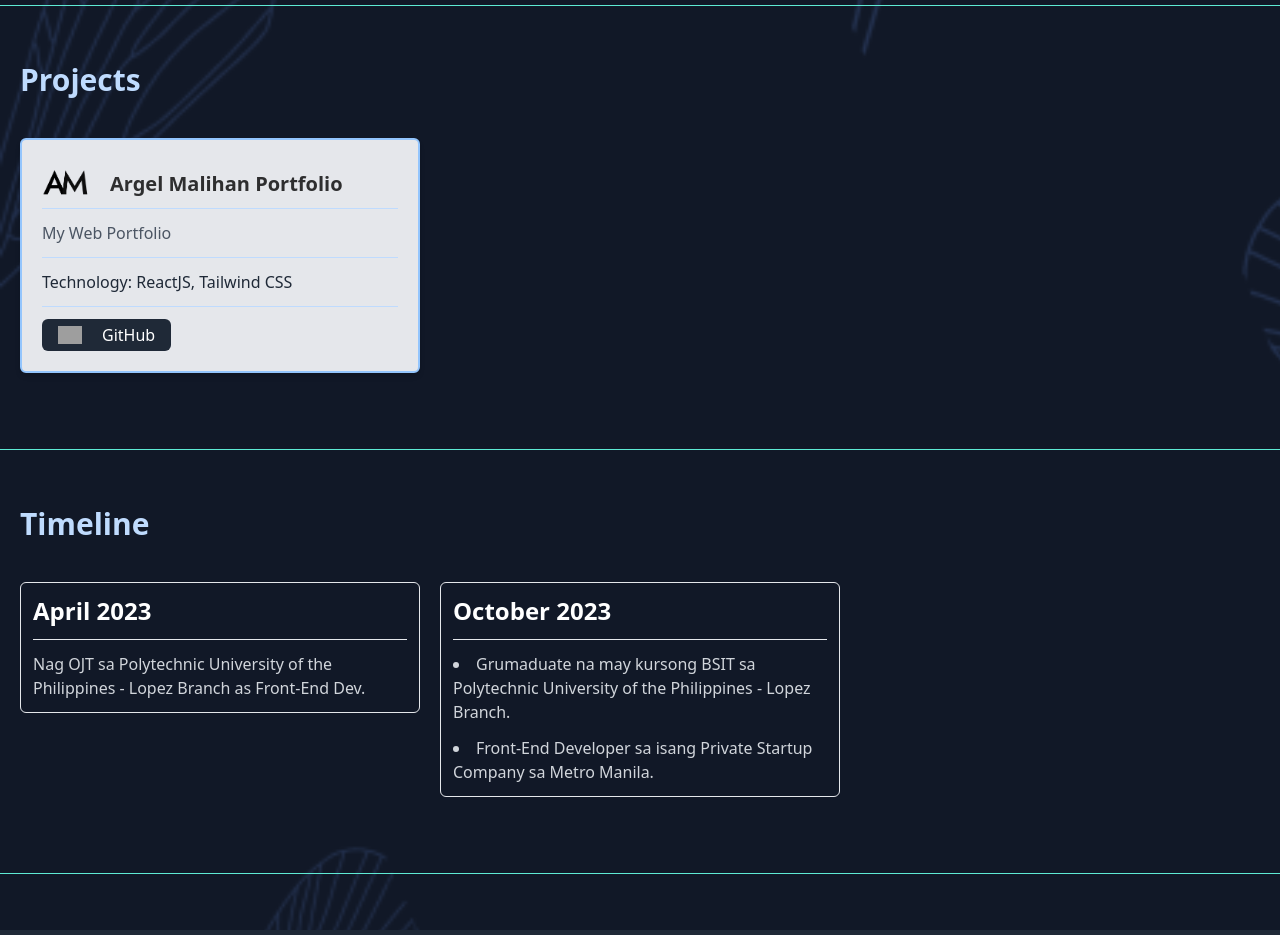
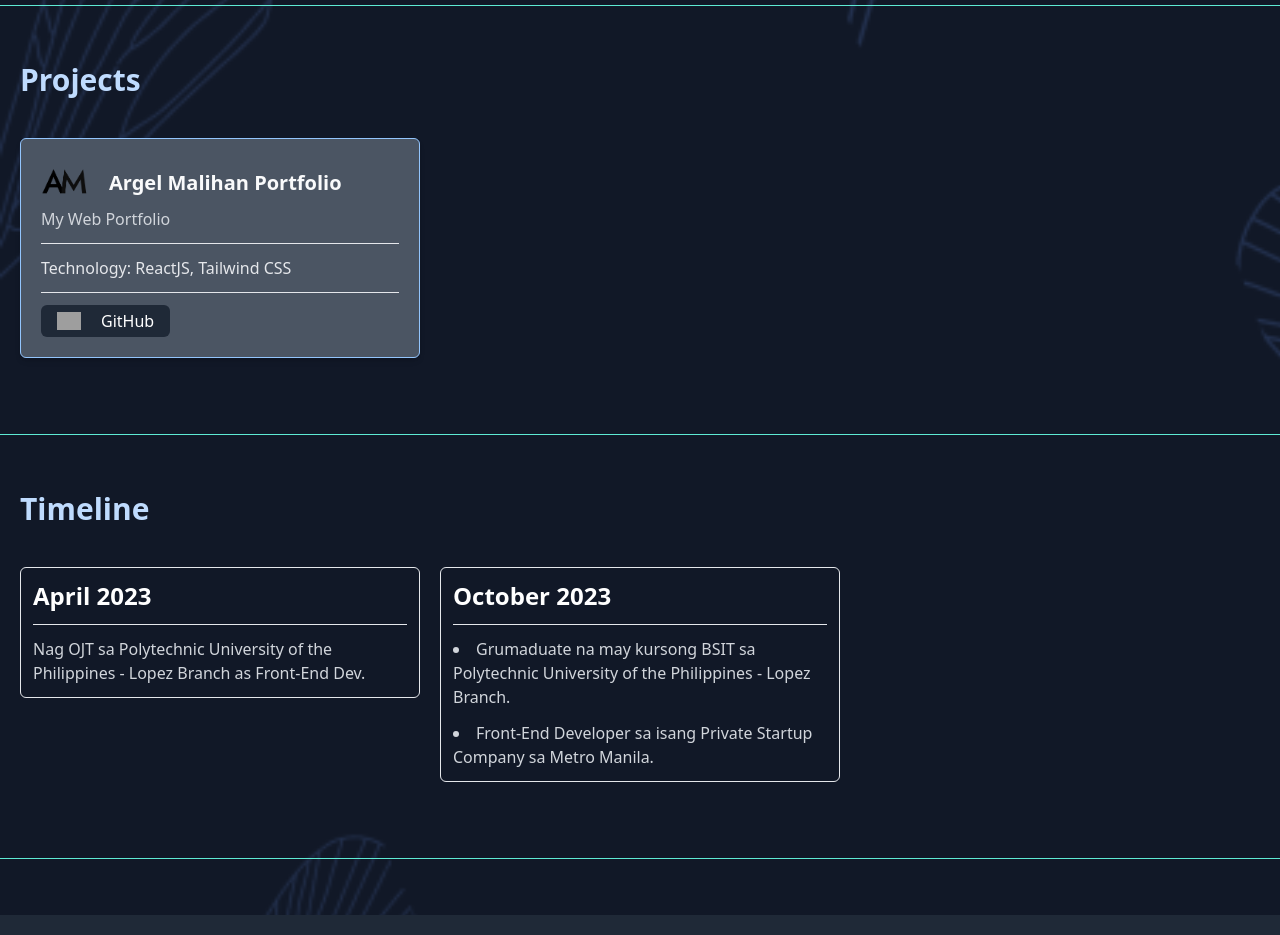
Before and after one commit to MarkMalihan/Web-Porfolio, a React (Vite) app: page / in a window 1280 px wide. Shown: the part 1560-2495 px from the top of the page. Built offline with nearby package versions, Linux system fonts and the light colour scheme; grey boxes are pictures that could not be loaded; the HTML template or start-up script is replaced by a standard one.

Commit message:
project card update

```diff
--- a/src/components/ProjectCards.jsx
+++ b/src/components/ProjectCards.jsx
@@ -16,7 +16,7 @@ function ProjectCards() {
         {projects.map((project, index) => (
           <section
             key={index}
-            className="p-5 border-2 border-blue-300 bg-gray-200 hover:scale-105 duration-300 rounded-md shadow-md"
+            className="p-5 border border-blue-300 bg-gray-600 hover:scale-105 duration-300 rounded-md shadow-md"
           >
             <div className="flex items-center gap-5">
               <img
@@ -25,17 +25,14 @@ function ProjectCards() {
                 src={project.img}
                 alt={project.name}
               />
-              <h1 className="text-xl text-black/80 font-bold">
-                {project.name}
-              </h1>
+              <h1 className="text-xl text-gray-50 font-bold">{project.name}</h1>
             </div>
 
             <div className="w-full space-y-3">
-              <hr className="border-t-blue-200" />
-              <p className="text-gray-600">{project.description}</p>
-              <hr className="border-t-blue-200" />
-              <p className="text-gray-800">Technology: {project.tech}</p>
-              <hr className="border-t-blue-200" />
+              <p className="text-gray-300">{project.description}</p>
+              <hr />
+              <p className="text-gray-200">Technology: {project.tech}</p>
+              <hr />
               <p>
                 <a
                   href={project.githubLink}
```
